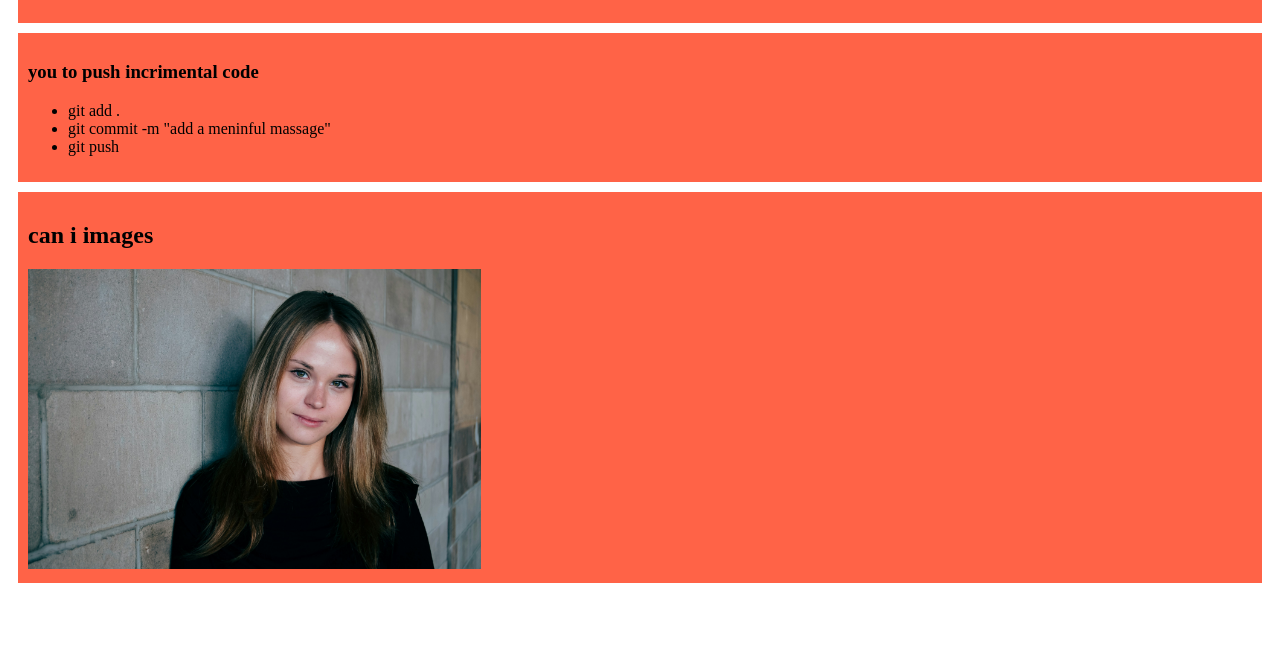
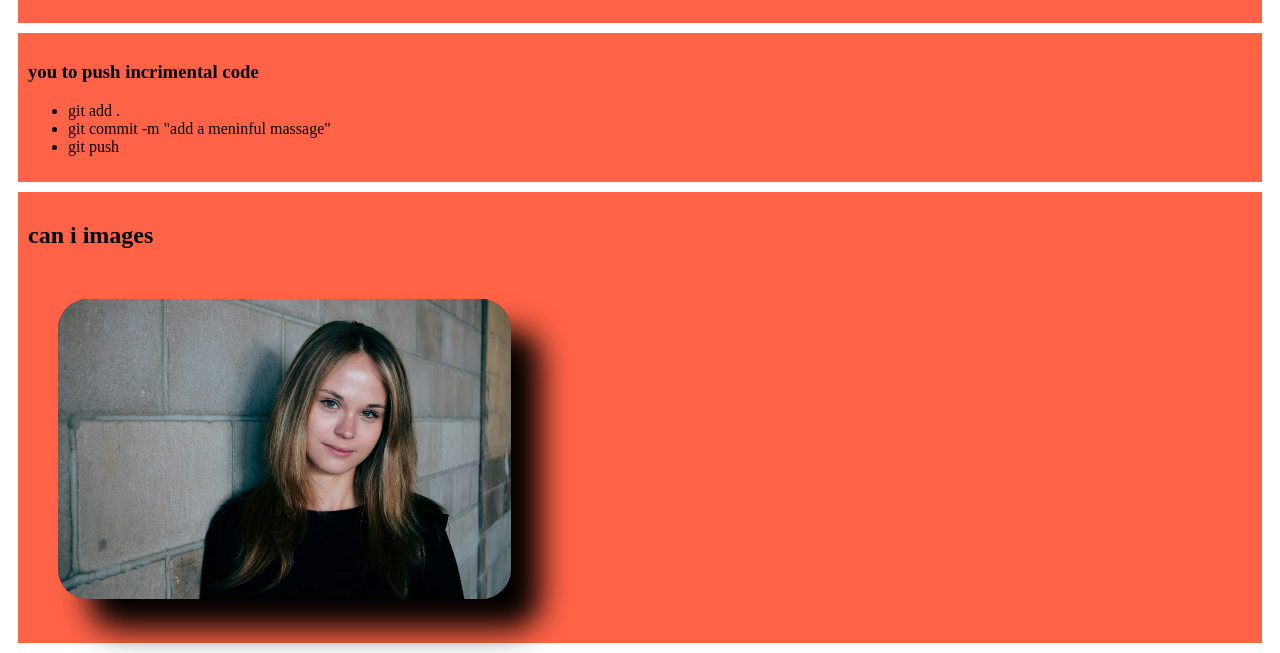
Before and after one commit to saimun212/my-first-repository, a plain HTML site: page index.html in a window 1280 px wide. Shown: the part 625-1278 px from the top of the page. Before the commit the page ends 1218 px from the top, so only its background shows below. Drawn offline with Linux system fonts and the light colour scheme.

Commit message:
add style/blog.css

```diff
--- a/style/blog.css
+++ b/style/blog.css
@@ -3,3 +3,10 @@ div{
     padding: 10px;
     margin: 10px;
 }
+img{
+background-position: center;
+border-radius: 30px;
+    margin: 30px;
+    background-color: crimson;
+    box-shadow: 30px 30px 30px;
+}
```
